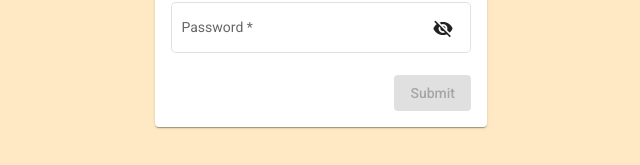
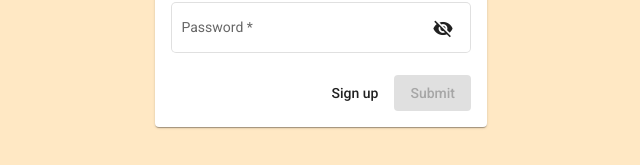
Before and after one commit to Olya-Chornonoh/PhotoBoom, an Angular app in the folder Frontend/: page /signin in a window 1280 px wide. Shown: the part 398-563 px from the top of the page, without its empty margins (319-959 px from the left). Built offline with nearby package versions, Linux system fonts and the light colour scheme.

Commit message:
add buttons in sign in and sign up

```diff
--- a/Frontend/src/app/pages/sign-in/sign-in.component.html
+++ b/Frontend/src/app/pages/sign-in/sign-in.component.html
@@ -26,8 +26,11 @@
                       Password is <strong>required</strong>
                   </mat-error>
               </mat-form-field>
-              <button mat-flat-button color="primary" class="signin_form_continue" (click)="signIn()"
-                  [disabled]="form.invalid">Submit</button>
+              <div class="signin_form_buttons">
+                <button mat-flat-button class="signin_form_continue" (click)="signUp()">Sign up</button>
+                <button mat-flat-button color="primary" class="signin_form_continue" (click)="signIn()"
+                    [disabled]="form.invalid">Submit</button>
+              </div>
           </form>
       </mat-card-content>
   </mat-card>
--- a/Frontend/src/app/pages/sign-in/sign-in.component.scss
+++ b/Frontend/src/app/pages/sign-in/sign-in.component.scss
@@ -21,6 +21,13 @@ mat-card {
     width: 300px;
   }
 
+  &_buttons {
+    width: 300px;
+    display: flex;
+    flex-direction: row;
+    justify-content: flex-end;
+  }
+
   &_continue {
     align-self: flex-end;
   }
--- a/Frontend/src/app/pages/sign-in/sign-in.component.ts
+++ b/Frontend/src/app/pages/sign-in/sign-in.component.ts
@@ -40,4 +40,8 @@ export class SignInComponent implements OnInit {
       this.router.navigate(['/']);
     });
   }
+
+  signUp(){
+    this.router.navigate(['/signup']);
+  }
 }
--- a/Frontend/src/app/pages/sign-up/sign-up.component.html
+++ b/Frontend/src/app/pages/sign-up/sign-up.component.html
@@ -34,8 +34,11 @@
                         Password is <strong>required</strong>
                     </mat-error>
                 </mat-form-field>
-                <button mat-flat-button color="primary" class="signup_form_continue" (click)="signUp()"
-                    [disabled]="form.invalid">Submit</button>
+                <div class="signup_form_buttons">
+                    <button mat-flat-button class="signup_form_continue" (click)="signIn()">Sign in</button>
+                    <button mat-flat-button color="primary" class="signup_form_continue" (click)="signUp()"
+                        [disabled]="form.invalid">Submit</button>
+                </div>
             </form>
         </mat-card-content>
     </mat-card>
--- a/Frontend/src/app/pages/sign-up/sign-up.component.scss
+++ b/Frontend/src/app/pages/sign-up/sign-up.component.scss
@@ -21,6 +21,13 @@ mat-card {
     width: 300px;
   }
 
+  &_buttons {
+    width: 300px;
+    display: flex;
+    flex-direction: row;
+    justify-content: flex-end;
+  }
+
   &_continue {
     align-self: flex-end;
   }
--- a/Frontend/src/app/pages/sign-up/sign-up.component.ts
+++ b/Frontend/src/app/pages/sign-up/sign-up.component.ts
@@ -1,5 +1,6 @@
 import { Component, OnInit } from '@angular/core';
 import { FormBuilder, FormControl, FormGroup, Validators } from '@angular/forms';
+import { Router } from '@angular/router';
 import { ApiService } from 'src/app/services/api.service';
 
 @Component({
@@ -23,7 +24,7 @@ export class SignUpComponent implements OnInit {
 
   hidePassword = true;
 
-  constructor(private fb: FormBuilder, private api: ApiService) { }
+  constructor(private fb: FormBuilder, private api: ApiService, private router: Router) { }
 
   ngOnInit(): void {
     this.form = this.fb.group({
@@ -42,4 +43,8 @@ export class SignUpComponent implements OnInit {
       console.log(user);
     });
   }
+
+  signIn(){
+    this.router.navigate(['/signin']);
+  }
 }
```
